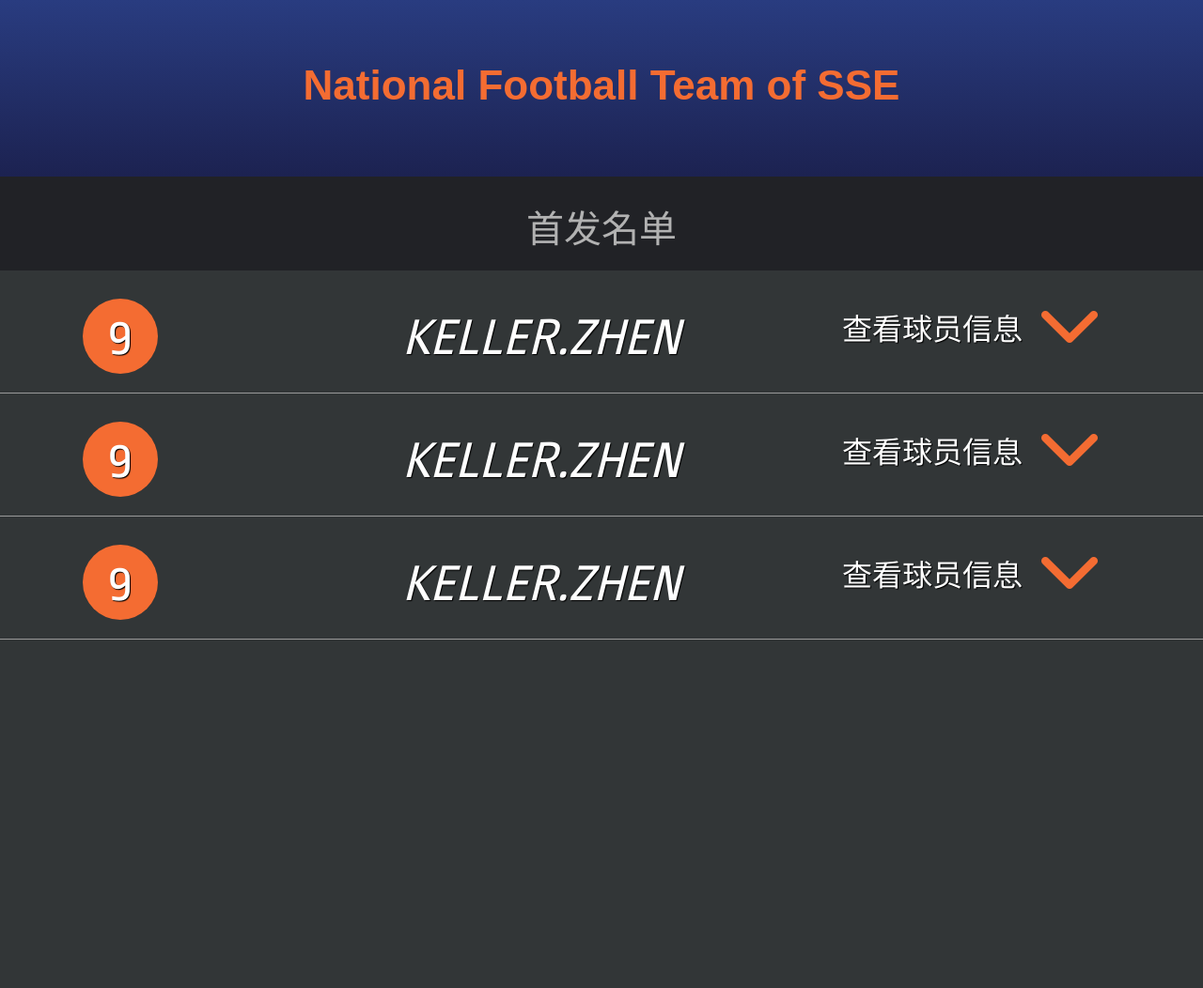
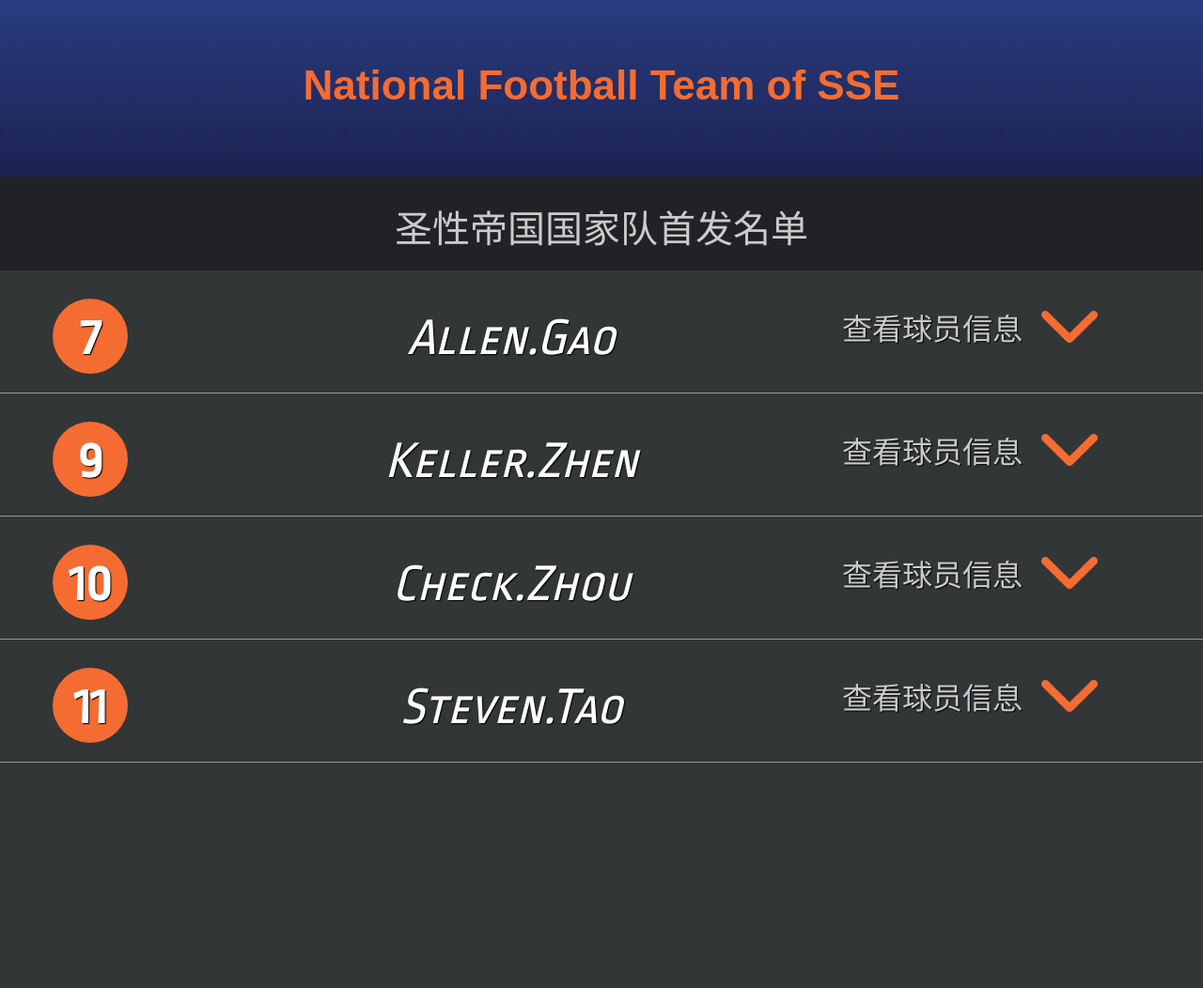
Before and after one commit to kellerzeus/kellerzeus.github.io, a PHP site: page /sse.html in a window 1280 px wide. Shown: the top 1052 px of the page at 94% size. Run offline with PHP 8.4, Linux system fonts and the light colour scheme.

Commit message:
sse10
sse10

```diff
--- a/css/sse.css
+++ b/css/sse.css
@@ -31,7 +31,7 @@ ul {
 	height:74px;
 	text-align:center;
 	padding-top:26px;
-	color:#b2b2b2;
+	color:#cbcbcb;
 	background-color:#212226;
 }
 .content .player ul {
@@ -50,7 +50,7 @@ ul {
 	color:#FFF;
 }
 .number {
-	width:20%;
+	width:15%;
 	text-align:center;
 }
 .number span {
@@ -58,11 +58,12 @@ ul {
 	margin:0 auto;
 	width:80px;
 	height:80px;
+	font-weight:bold;
 	border-radius:60px;
 	background-color:#f46c32;
 }
 .playername {
-	width:50%;
+	width:55%;
 	text-align:center;
 	font-style:italic;
 }
@@ -77,11 +78,13 @@ ul {
 }
 .details {
 	margin:10px 20px 0 0;
+	color:#cbcbcb;
 }
 .content .info {
 	width:100%;
 	padding:20px 0;
 	line-height:160%;
+	letter-spacing:1px;
 	font-size:44px;
 	background-color:#CCC;
 	text-align:center;
--- a/sse.html
+++ b/sse.html
@@ -12,45 +12,58 @@
 <body>
 <div class="content">
   <div class="maintitle">National Football Team of SSE</div>
-  <div class="subtitle">首发名单</div>
+  <div class="subtitle">圣性帝国国家队首发名单</div>
   <div>
     <div class="player">
       <ul class="extend fontEn_1">
-        <li class="number"><span>9</span></li>
-        <li class="playername">KELLER.ZHEN</li>
+        <li class="number"><span>7</span></li>
+        <li class="playername">Allen.Gao</li>
         <li class="playerinfo"><span class="details">查看球员信息</span><span><img src="images/arrow.png" /></span></li>
       </ul>
     </div>
-    <div class="info">生日: 1987-11-02<br />
-      身高: 179 cm<br />
-      体重: 80 kg<br />
-      位置: 前锋、前腰</div>
+    <div class="info"><b>生日</b>: 1987-09-07<br />
+      <b>身高</b>: 172 cm<br />
+      <b>体重</b>: 70 kg<br />
+      <b>位置</b>: 中场、边锋</div>
   </div>
   <div>
     <div class="player">
       <ul class="extend fontEn_1">
         <li class="number"><span>9</span></li>
-        <li class="playername">KELLER.ZHEN</li>
+        <li class="playername">Keller.Zhen</li>
         <li class="playerinfo"><span class="details">查看球员信息</span><span><img src="images/arrow.png" /></span></li>
       </ul>
     </div>
-    <div class="info">生日: 1987-11-02<br />
-      身高: 179 cm<br />
-      体重: 80 kg<br />
-      位置: 前锋、前腰</div>
+    <div class="info"><b>生日</b>: 1987-11-02<br />
+      <b>身高</b>: 178 cm<br />
+      <b>体重</b>: 82 kg<br />
+      <b>位置</b>: 前锋、前腰</div>
   </div>
   <div>
     <div class="player">
       <ul class="extend fontEn_1">
-        <li class="number"><span>9</span></li>
-        <li class="playername">KELLER.ZHEN</li>
+        <li class="number"><span>10</span></li>
+        <li class="playername">Check.Zhou</li>
         <li class="playerinfo"><span class="details">查看球员信息</span><span><img src="images/arrow.png" /></span></li>
       </ul>
     </div>
-    <div class="info">生日: 1987-11-02<br />
-      身高: 179 cm<br />
-      体重: 80 kg<br />
-      位置: 前锋、前腰</div>
+    <div class="info"><b>生日</b>: 1986-12-29<br />
+      <b>身高</b>: 172 cm<br />
+      <b>体重</b>: 60 kg<br />
+      <b>位置</b>: 前腰、中后卫</div>
+  </div>
+  <div>
+    <div class="player">
+      <ul class="extend fontEn_1">
+        <li class="number"><span>11</span></li>
+        <li class="playername">Steven.Tao</li>
+        <li class="playerinfo"><span class="details">查看球员信息</span><span><img src="images/arrow.png" /></span></li>
+      </ul>
+    </div>
+    <div class="info"><b>生日</b>: 1988-02-06<br />
+      <b>身高</b>: 174 cm<br />
+      <b>体重</b>: 80 kg<br />
+      <b>位置</b>: 中场、中后卫</div>
   </div>
 </div>
 </body>
```
